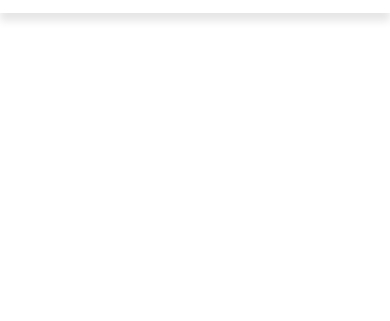
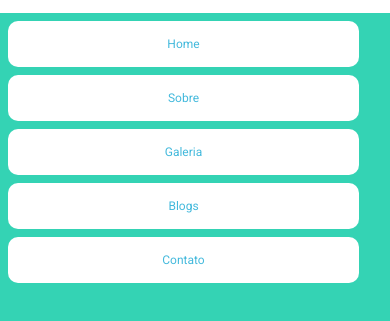
Before and after one commit to daniel-oliv3/care-point_website, a plain HTML site: page index.html in a window 390 px wide. Both pictures are taken after a click on the link 355 px from the left and 30 px from the top of the page. Shown: the part 47-368 px from the top of the page. Drawn offline with Linux system fonts and the light colour scheme.

Commit message:
Menu toggle

```diff
--- a/css/style.css
+++ b/css/style.css
@@ -62,7 +62,10 @@ header #menu_bars {
 }
 
 
-
+header .navbar.active{
+    left: 0;
+    transition: .5s;
+}
 
 
 
--- a/js/script.js
+++ b/js/script.js
@@ -3,4 +3,5 @@ let mynav = document.querySelector('.navbar');
 
 menubtn.onclick = () => {
     menubtn.classList.toggle('fa-times');
+    mynav.classList.toggle('active');
 }
```
